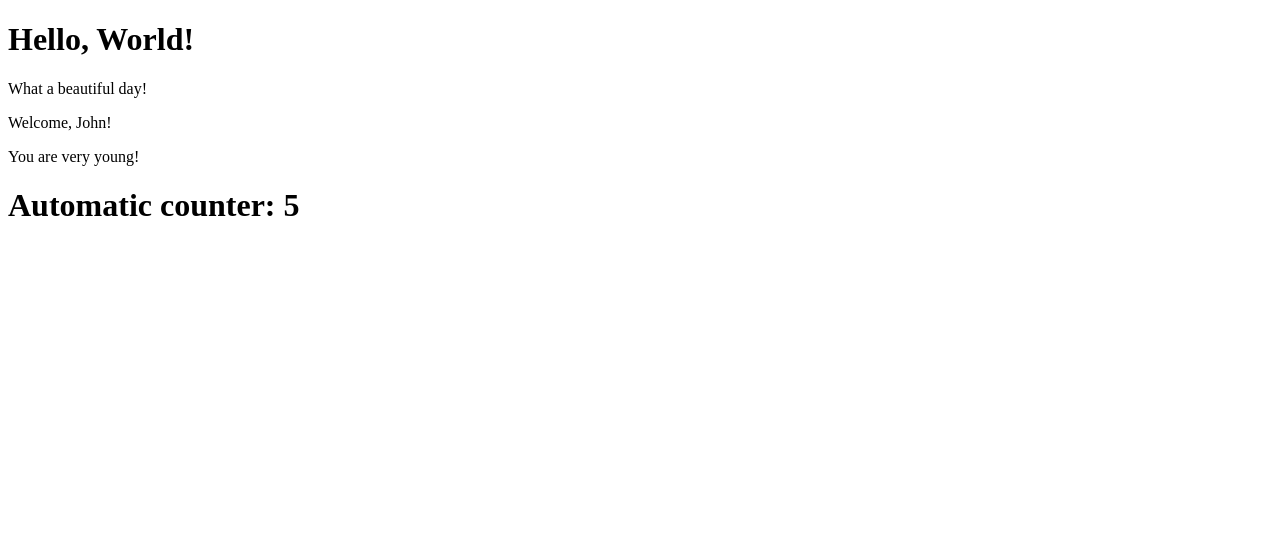
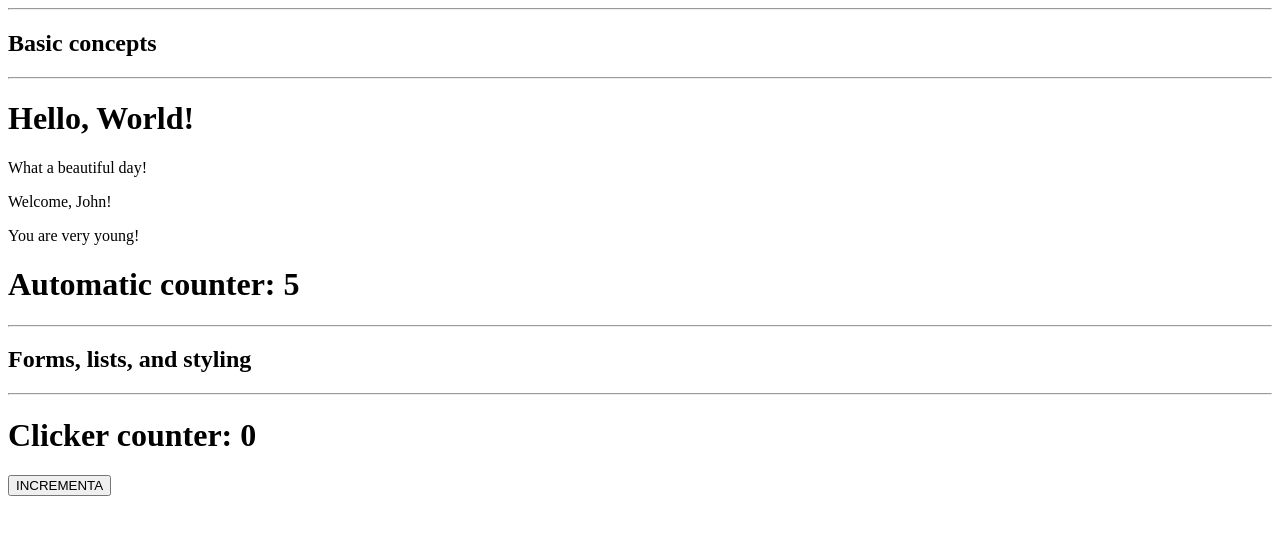
Before and after one commit to darthClara/react-exercises, a React (Create React App) app: page / in a window 1280 px wide. Shown: the top 534 px of the page. Built offline with nearby package versions, Linux system fonts and the light colour scheme.

Commit message:
fixed events 01, inizializzata Forms, lists and styling

```diff
--- a/src/App.js
+++ b/src/App.js
@@ -2,14 +2,22 @@ import React from "react";
 import Hello from "./Hello";
 import Welcome from "./Welcome";
 import Counter from "./Counter";
+import ClickCounter from "./FormsListsAndStyling/ClickCounter";
 
 export default class App extends React.Component {
     render() {
         return (
             <div>
+                <hr/>
+                <h2>Basic concepts</h2>
+                <hr/>
                 <Hello/>
                 <Welcome name="John" age={15}/>
                 <Counter numeroIniziale={0} intervallo={1000} incremento={1}/>
+                <hr/>
+                <h2>Forms, lists, and styling</h2>
+                <hr/>
+                <ClickCounter/>
             </div>
         )
     }
--- /dev/null
+++ b/src/FormsListsAndStyling/ClickCounter.js
@@ -0,0 +1,23 @@
+import React from "react";
+
+export default class ClickCounter extends React.Component {
+
+    state = {
+        numero: 0
+    }
+
+    handleClick = () => {
+        this.setState({
+            numero: this.state.numero + 1
+        })
+    }
+
+    render() {
+        return (
+            <div>
+                <h1>Clicker counter: {this.state.numero}</h1>
+                <button onClick={this.handleClick}>INCREMENTA</button>
+            </div>
+        )
+    }
+}
```
